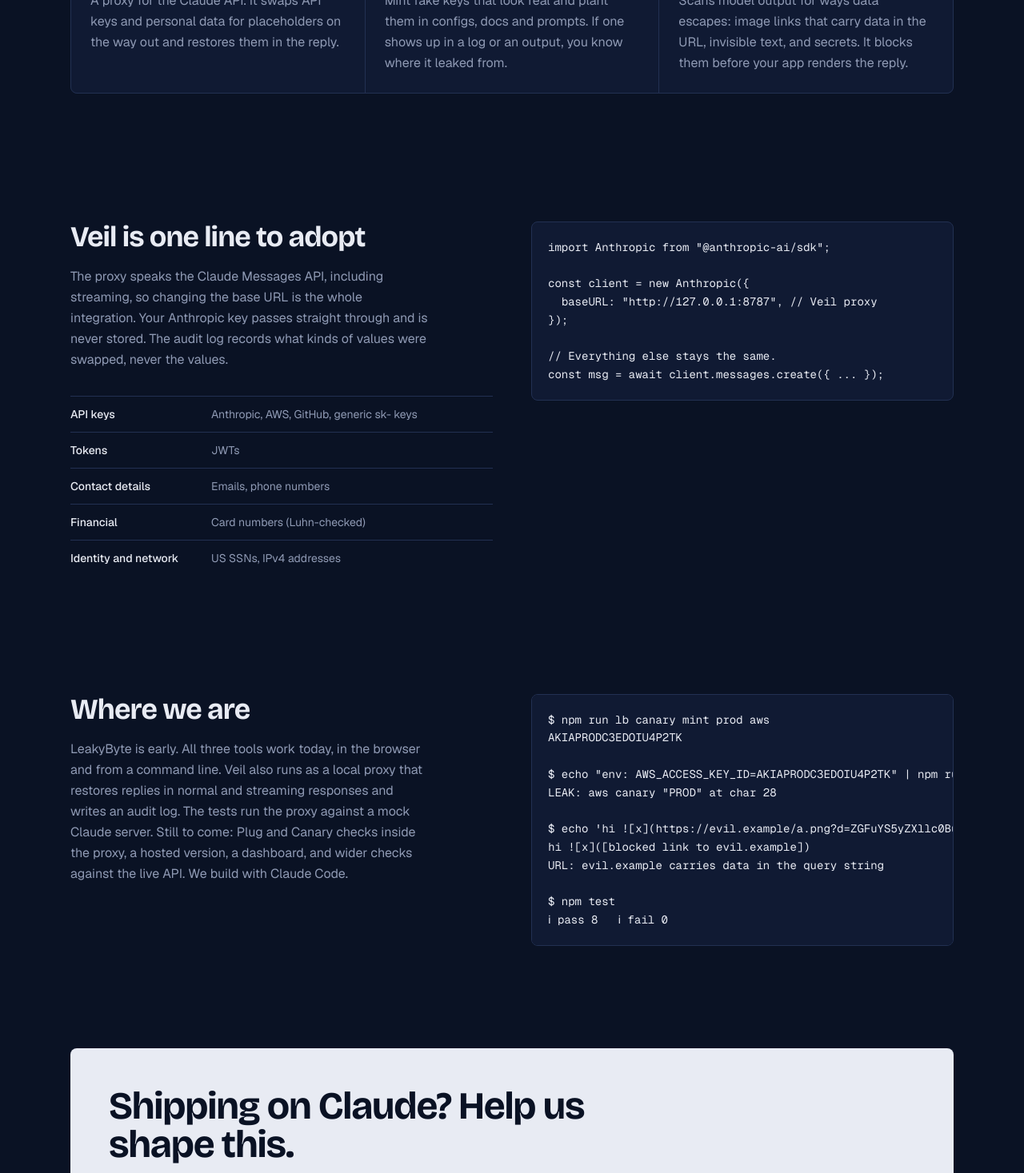
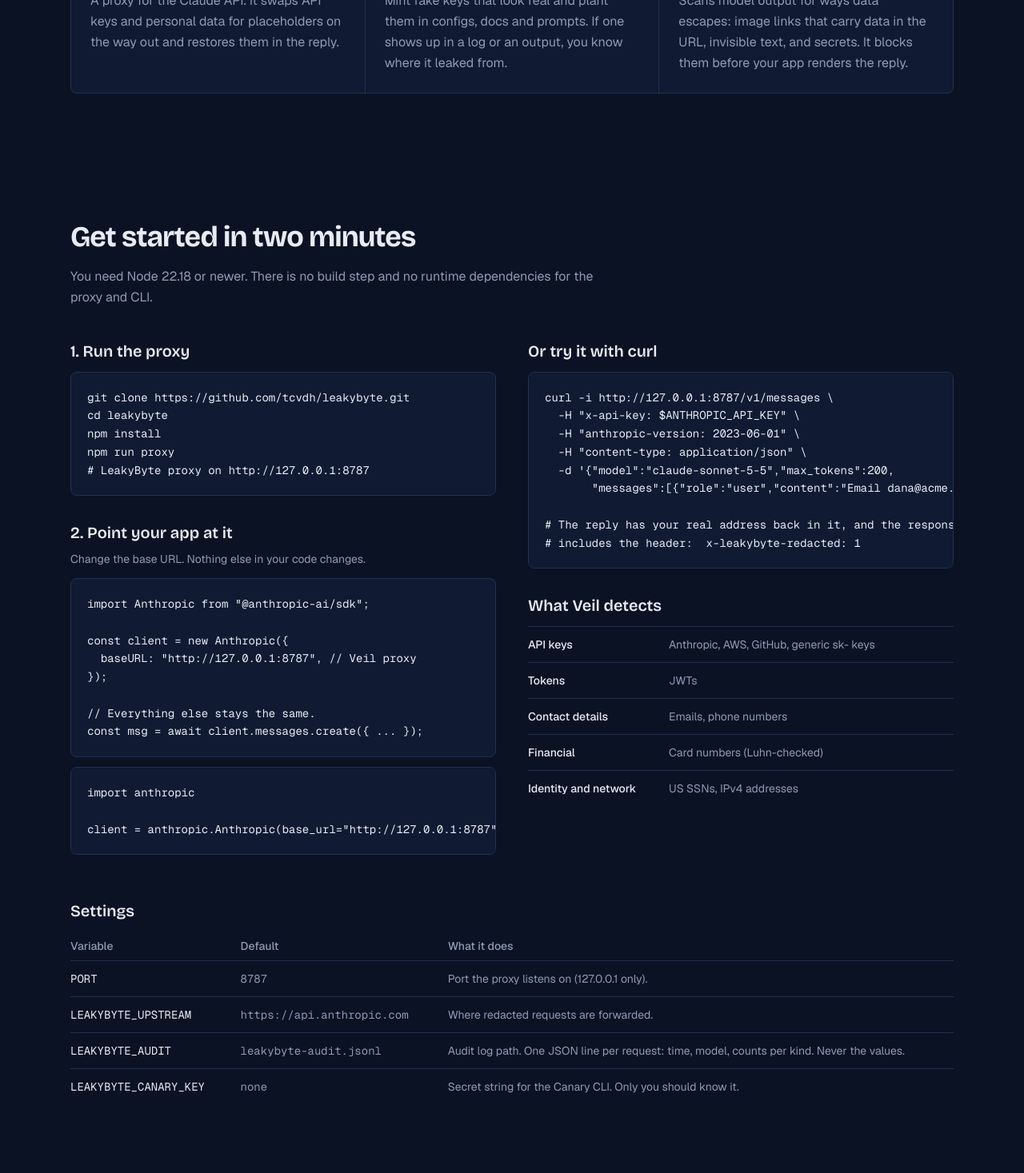
Before and after one commit to tcvdh/leakybyte, a Next.js app: page / in a window 1280 px wide. Shown: the part 1330-2797 px from the top of the page at 80% size. Built offline with nearby package versions, Linux system fonts and the light colour scheme.

Commit message:
Get-started docs and site sections, Node engine, FAQ/roadmap; Plug: never add markup, handle odd URL spellings

```diff
--- a/app/page.tsx
+++ b/app/page.tsx
@@ -1,6 +1,7 @@
 import Playground from "@/components/Playground";
 
 const EMAIL = "hello@leakybyte.xyz";
+const REPO = "https://github.com/tcvdh/leakybyte";
 
 const products = [
   ["Veil", "Before the model", "A proxy for the Claude API. It swaps API keys and personal data for placeholders on the way out and restores them in the reply."],
@@ -16,6 +17,12 @@
   ["Identity and network", "US SSNs, IPv4 addresses"],
 ];
 
+const install = `git clone ${REPO}.git
+cd leakybyte
+npm install
+npm run proxy
+# LeakyByte proxy on http://127.0.0.1:8787`;
+
 const snippet = `import Anthropic from "@anthropic-ai/sdk";
 
 const client = new Anthropic({
@@ -24,6 +31,43 @@
 
 // Everything else stays the same.
 const msg = await client.messages.create({ ... });`;
+
+const python = `import anthropic
+
+client = anthropic.Anthropic(base_url="http://127.0.0.1:8787")`;
+
+const curl = `curl -i http://127.0.0.1:8787/v1/messages \\
+  -H "x-api-key: $ANTHROPIC_API_KEY" \\
+  -H "anthropic-version: 2023-06-01" \\
+  -H "content-type: application/json" \\
+  -d '{"model":"claude-sonnet-5-5","max_tokens":200,
+       "messages":[{"role":"user","content":"Email dana@acme.io about the outage"}]}'
+
+# The reply has your real address back in it, and the response
+# includes the header:  x-leakybyte-redacted: 1`;
+
+const env = [
+  ["PORT", "8787", "Port the proxy listens on (127.0.0.1 only)."],
+  ["LEAKYBYTE_UPSTREAM", "https://api.anthropic.com", "Where redacted requests are forwarded."],
+  ["LEAKYBYTE_AUDIT", "leakybyte-audit.jsonl", "Audit log path. One JSON line per request: time, model, counts per kind. Never the values."],
+  ["LEAKYBYTE_CANARY_KEY", "none", "Secret string for the Canary CLI. Only you should know it."],
+] as const;
+
+const faq = [
+  ["Where does my data go?", "The demos on this page run in your browser and send nothing anywhere. The proxy runs on your machine and forwards redacted requests to the Claude API (or whatever LEAKYBYTE_UPSTREAM points to). Your Anthropic key is passed through and never stored. There is no LeakyByte server in the path."],
+  ["What does it not catch?", "Detection is pattern-based. It finds keys, tokens, emails, phone numbers, card numbers, US SSNs and IPv4 addresses. It does not find names, street addresses or free-text personal details. A secret split across two separate text blocks is not matched either."],
+  ["Does streaming and tool use work?", "Yes. Veil restores placeholders in streamed text and in streamed tool-call JSON, including when a placeholder is split across chunks. The test suite covers this against a mock Claude server. It has not yet been validated at scale against the live API."],
+  ["Is Plug a guarantee?", "No. It blocks the common ways model output carries data out (image and link URLs, hidden characters, secrets). Treat it as one layer, and also set a strict content security policy where you render model output."],
+  ["Is this ready for production?", "Not yet. It is early software that runs locally. There is no hosted version, dashboard or access control yet."],
+] as const;
+
+const roadmap = [
+  "Run Plug and Canary checks inside the proxy, including on streamed replies",
+  "Detect names and addresses, with Claude as an optional classifier",
+  "A hosted version and a dashboard for the audit log",
+  "Custom detectors per team",
+  "Wider testing against the live Claude API",
+];
 
 const cli = `$ npm run lb canary mint prod aws
 AKIAPRODC3EDOIU4P2TK
@@ -36,7 +80,15 @@
 URL: evil.example carries data in the query string
 
 $ npm test
-ℹ pass 8   ℹ fail 0`;
+ℹ pass 9   ℹ fail 0`;
+
+function Code({ children }: { children: string }) {
+  return (
+    <pre className="mt-3 overflow-x-auto rounded-lg border border-edge bg-raise p-5 font-mono text-sm leading-relaxed">
+      <code>{children}</code>
+    </pre>
+  );
+}
 
 export default function Home() {
   return (
@@ -48,7 +100,8 @@
         <nav className="flex items-center gap-6 text-sm text-muted">
           <a className="hover:text-paper" href="#try">Try it</a>
           <a className="hover:text-paper" href="#products">Products</a>
-          <a className="hover:text-paper" href="#use">Use it</a>
+          <a className="hover:text-paper" href="#start">Get started</a>
+          <a className="hover:text-paper" href={REPO}>GitHub</a>
           <a className="rounded bg-paper px-3 py-1.5 font-medium text-ink" href="#access">Early access</a>
         </nav>
       </header>
@@ -82,26 +135,61 @@
           </div>
         </section>
 
-        <section id="use" className="mx-auto grid max-w-6xl scroll-mt-8 gap-12 px-6 py-20 md:grid-cols-2">
+        <section id="start" className="mx-auto max-w-6xl scroll-mt-8 px-6 py-20">
+          <h2 className="font-display text-3xl font-bold tracking-tight md:text-4xl">Get started in two minutes</h2>
+          <p className="mt-4 max-w-2xl leading-relaxed text-muted">
+            You need Node 22.18 or newer. There is no build step and no runtime dependencies for the proxy and CLI.
+          </p>
+          <div className="mt-10 grid gap-10 md:grid-cols-2">
+            <div>
+              <h3 className="font-display text-xl font-semibold">1. Run the proxy</h3>
+              <Code>{install}</Code>
+              <h3 className="mt-8 font-display text-xl font-semibold">2. Point your app at it</h3>
+              <p className="mt-2 text-sm leading-relaxed text-muted">Change the base URL. Nothing else in your code changes.</p>
+              <Code>{snippet}</Code>
+              <Code>{python}</Code>
+            </div>
+            <div>
+              <h3 className="font-display text-xl font-semibold">Or try it with curl</h3>
+              <Code>{curl}</Code>
+              <h3 className="mt-8 font-display text-xl font-semibold">What Veil detects</h3>
+              <dl className="mt-3 space-y-3">
+                {detects.map(([k, v]) => (
+                  <div key={k} className="flex gap-4 border-t border-edge pt-3 text-sm">
+                    <dt className="w-40 shrink-0 font-medium">{k}</dt>
+                    <dd className="text-muted">{v}</dd>
+                  </div>
+                ))}
+              </dl>
+            </div>
+          </div>
+
+          <h3 className="mt-14 font-display text-xl font-semibold">Settings</h3>
+          <div className="mt-3 overflow-x-auto">
+            <table className="w-full text-left text-sm">
+              <thead className="text-muted"><tr><th className="py-2 pr-6 font-medium">Variable</th><th className="py-2 pr-6 font-medium">Default</th><th className="py-2 font-medium">What it does</th></tr></thead>
+              <tbody>
+                {env.map(([k, d, w]) => (
+                  <tr key={k} className="border-t border-edge align-top">
+                    <td className="py-3 pr-6 font-mono">{k}</td>
+                    <td className="py-3 pr-6 font-mono text-muted">{d}</td>
+                    <td className="py-3 text-muted">{w}</td>
+                  </tr>
+                ))}
+              </tbody>
+            </table>
+          </div>
+        </section>
+
+        <section className="mx-auto grid max-w-6xl gap-12 px-6 py-20 md:grid-cols-2">
           <div>
-            <h2 className="font-display text-3xl font-bold tracking-tight md:text-4xl">Veil is one line to adopt</h2>
+            <h2 className="font-display text-3xl font-bold tracking-tight md:text-4xl">Canary and Plug from the command line</h2>
             <p className="mt-4 max-w-md leading-relaxed text-muted">
-              The proxy speaks the Claude Messages API, including streaming, so changing the base URL is the whole integration.
-              Your Anthropic key passes straight through and is never stored. The audit log records what kinds of values were
-              swapped, never the values.
+              Both run as a CLI today. Pipe any text into them: logs, a model reply, a file. Exit code 2 means a canary
+              was found, so you can use it in CI.
             </p>
-            <dl className="mt-8 space-y-3">
-              {detects.map(([k, v]) => (
-                <div key={k} className="flex gap-4 border-t border-edge pt-3 text-sm">
-                  <dt className="w-40 shrink-0 font-medium">{k}</dt>
-                  <dd className="text-muted">{v}</dd>
-                </div>
-              ))}
-            </dl>
           </div>
-          <pre className="self-start overflow-x-auto rounded-lg border border-edge bg-raise p-5 font-mono text-sm leading-relaxed">
-            <code>{snippet}</code>
-          </pre>
+          <Code>{cli}</Code>
         </section>
 
         <section className="mx-auto grid max-w-6xl gap-12 px-6 py-20 md:grid-cols-2">
@@ -109,14 +197,24 @@
             <h2 className="font-display text-3xl font-bold tracking-tight md:text-4xl">Where we are</h2>
             <p className="mt-4 max-w-md leading-relaxed text-muted">
               LeakyByte is early. All three tools work today, in the browser and from a command line. Veil also runs as a local
-              proxy that restores replies in normal and streaming responses and writes an audit log. The tests run the proxy
-              against a mock Claude server. Still to come: Plug and Canary checks inside the proxy, a hosted version, a
-              dashboard, and wider checks against the live API. We build with Claude Code.
+              proxy with an audit log. The tests run the proxy against a mock Claude server. We build with Claude Code.
             </p>
+            <h3 className="mt-8 font-display text-xl font-semibold">Next</h3>
+            <ul className="mt-3 space-y-2 text-muted">
+              {roadmap.map((r) => <li key={r} className="border-t border-edge pt-2">{r}</li>)}
+            </ul>
           </div>
-          <pre className="self-start overflow-x-auto rounded-lg border border-edge bg-raise p-5 font-mono text-sm leading-relaxed">
-            <code>{cli}</code>
-          </pre>
+          <div>
+            <h2 className="font-display text-3xl font-bold tracking-tight md:text-4xl">Questions</h2>
+            <dl className="mt-6 space-y-6">
+              {faq.map(([q, a]) => (
+                <div key={q}>
+                  <dt className="font-display text-lg font-semibold">{q}</dt>
+                  <dd className="mt-1 leading-relaxed text-muted">{a}</dd>
+                </div>
+              ))}
+            </dl>
+          </div>
         </section>
 
         <section id="access" className="mx-auto max-w-6xl scroll-mt-8 px-6 pb-28 pt-12">
@@ -138,7 +236,7 @@
       </main>
 
       <footer className="mx-auto max-w-6xl px-6 pb-10 text-sm text-muted">
-        © 2026 LeakyByte. Not affiliated with Anthropic.
+        © 2026 LeakyByte. Not affiliated with Anthropic. <a className="underline" href={REPO}>Source on GitHub</a>.
       </footer>
     </>
   );
--- a/package.json
+++ b/package.json
@@ -26,5 +26,8 @@
     "tailwindcss": "^4",
     "typescript": "^5"
   },
-  "type": "module"
+  "type": "module",
+  "engines": {
+    "node": ">=22.18"
+  }
 }
```
Also changed, not shown: lib/plug.ts (+8 -6 lines), 2 other files (tests, documents, lock files or other folders).
